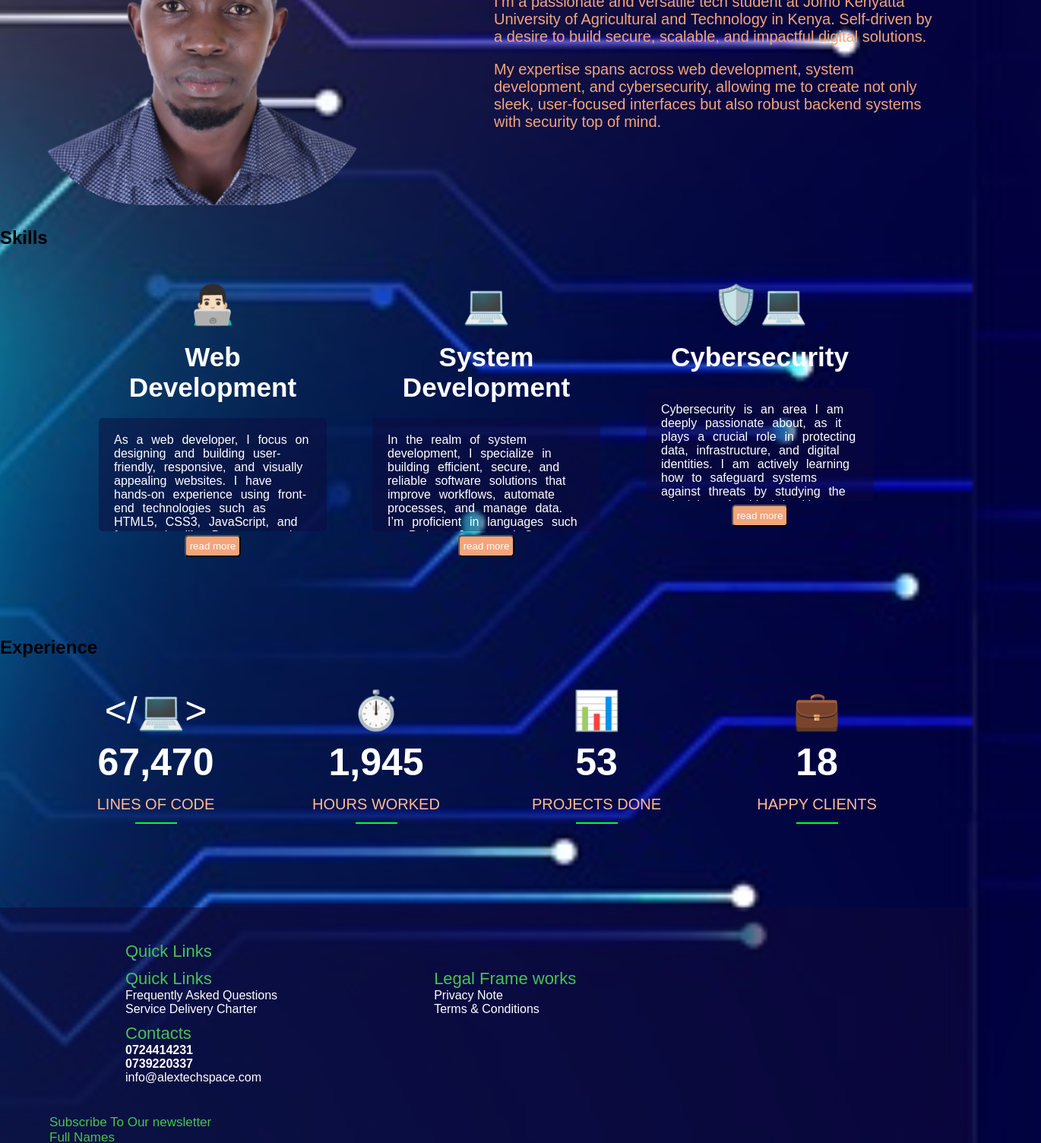
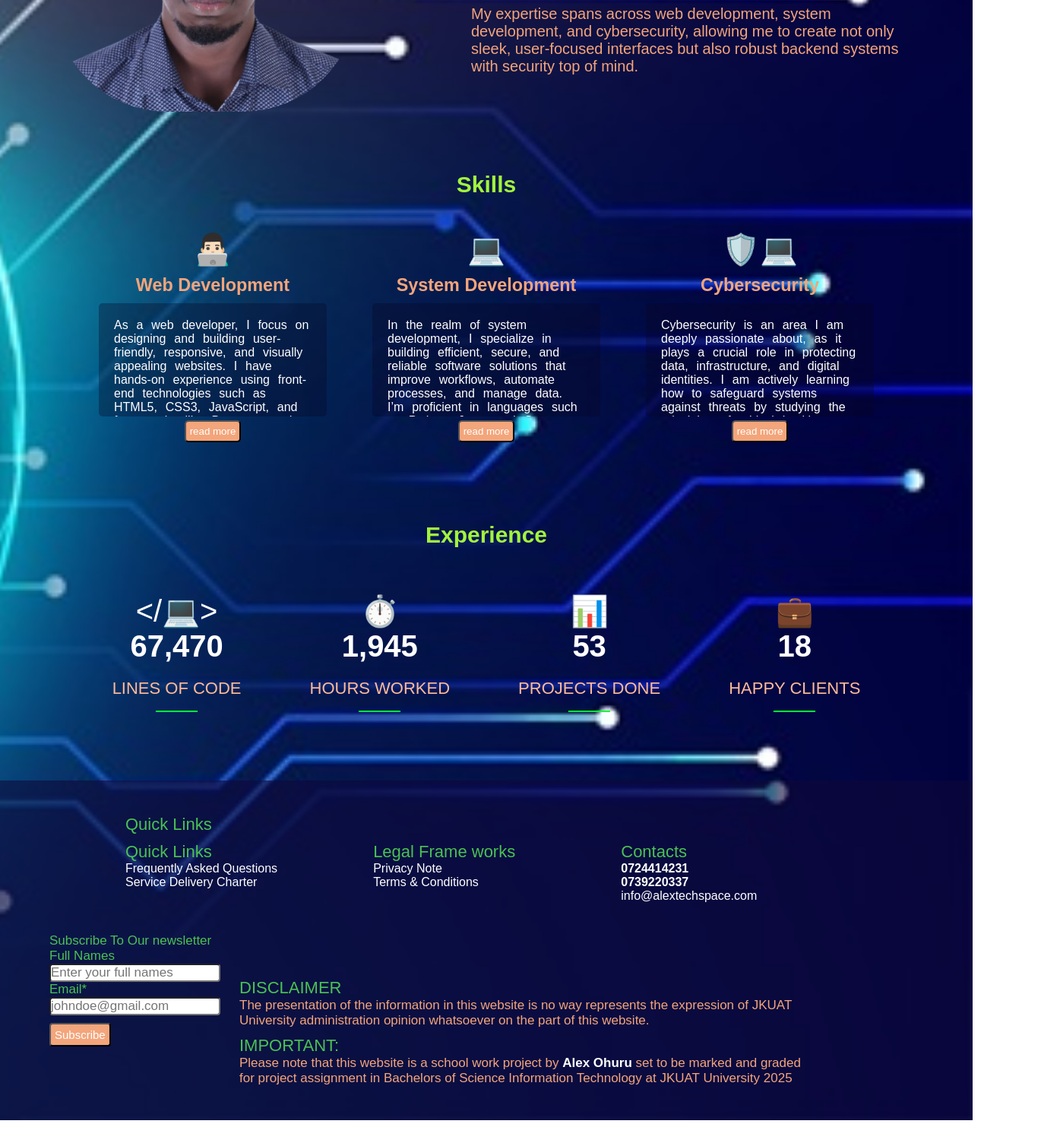
Before and after one commit to AlexB-254/jkuat_class_projects, a plain HTML site: page index.html in a window 1280 px wide. Shown: the part 551-2055 px from the top of the page at 76% size, 1370 px wide, since content can reach past the window. After the commit the page ends 2025 px from the top, so only its background shows below. Drawn offline with nearby package versions, Linux system fonts and the light colour scheme; files whose address does not match are found by name.

Commit message:
1st_update

```diff
--- a/index.css
+++ b/index.css
@@ -12,18 +12,19 @@ body{
 
 .menu_container{
     display: flex;
-    gap: 400px;
+    gap: 300px;
     margin: 50px;
 
 }
 #logo{  /*i used id here*/
     justify-content: left;
-    margin-top: 50px;
+    margin-top: 20px;
     display: inline-block;
     border-radius: 10px;
+    width: 150px;
 }
 .menu{
-    margin-top: 100px;
+    margin-top: 70px;
     display: inline-block;
 }
 .menu ul{
@@ -32,7 +33,7 @@ body{
     color: #f8f5f5;
 }
 .menu ul li{
-    width: 120px;
+    width: 100px;
     padding: 10px;
     margin: 20px;
 }
@@ -49,7 +50,7 @@ body{
 .intro{
     display: flex;
     justify-content: center;
-    gap: 100px;
+    gap: 90px;
 }
 
 .left_details, .right_details{
@@ -72,22 +73,23 @@ body{
     padding: 10px;
 }
 .img{
-    width: 450px;
+    width: 400px;
     border-radius: 150px;
 }
 /*------------------------this is for expertise section-------*/
-.title h1{
+.title h2{
     display: flex;
     justify-content: center;
     margin-top: 50px;
-    margin-bottom: 40px;
+    margin-bottom: 20px;
+    font-size: 30px;
     color: #a2f43c;
 }
  .skill_title{
     text-align: center;
-    padding: 20px;
-    color: #ffffff;
-    font-size: 30px;
+    padding: 10px;
+    color: #f3a57b;
+    font-size: 20px;
  }
  .skill_section{
     display: flex;
@@ -112,7 +114,7 @@ body{
     padding: 20px 20px;
     text-align: left;
     word-spacing: 0.4pc;
-    background-color: #0f083b73;
+    background-color: #09042454;
     border-radius: 5px;
     max-height: 109px;
     overflow: hidden;
@@ -133,7 +135,7 @@ body{
  }
  /*------------------------this is for counting animate section-------*/
  .progress {
-    padding-bottom: 70px;
+    padding-bottom: 50px;
     margin-top: 100px;
 }
 .container_stats {
@@ -143,45 +145,45 @@ body{
     flex-wrap: wrap;
     padding: 20px;
 }
-#title{/*i used id here*/
+title{/*i used id here*/
     font-size: 22px;
 }
 .stat_item {
     text-align: center;
     padding: 20px;
-    min-width: 200px;
+    min-width: 50px;
 }
 
 .count_title {
-   font-size: 50px;
+   font-size: 40px;
    font-weight: normal;
-   margin-top: 10px;
+   margin-to: 8px;
    margin-bottom: 0;
    color: #ffffff;
-   font-weight: bolder;
+   font-weight: bold;
    text-align: center;
 }
 
 .stats_text {
-   font-size: 20px;
+   font-size: 22px;
    font-weight: bolder;
    color: #febb98;
    font-weight: normal;
-   margin-top: 15px;
+   margin-top: 20px;
    margin-bottom: 0;
    text-align: center;
    text-transform: uppercase;
 }
 
 .stats_line {
-   margin: 12px auto 0;
+   margin: 16px auto 0;
    width: 55px;
    height: 2px;
    background-color: #00ff33;
 }
 .stats_icon {
    float: none;
-   font-size: 50px;
+   font-size: 40px;
    margin: 0 auto;
    display: table;
    color: #ffffff;
@@ -203,7 +205,7 @@ body{
  }
  .links{
     display: inline-block;
-    margin: 10px 150px 0px 0px;
+    margin: 10px 70px 0px 0px;
     width: 250px;
     vertical-align: top;
  }
@@ -267,8 +269,8 @@ body{
  }
  .link-Disclaimer{
     display: block;
-    width: 850px;
-    margin-left: 500px;
+    width: 750px;
+    margin-left: 300px;
     margin-top: -100px;
     padding-bottom: 20px;
  }
--- a/scripts.js
+++ b/scripts.js
@@ -95,6 +95,6 @@ document.addEventListener("DOMContentLoaded", function() {
 
     setTimeout(() => {
       thankYouMsg.style.display = "none";
-    }, 10000);
+    }, 20000);
   });
 });
```
Also changed, not shown: img_C-removebg.png (added).
